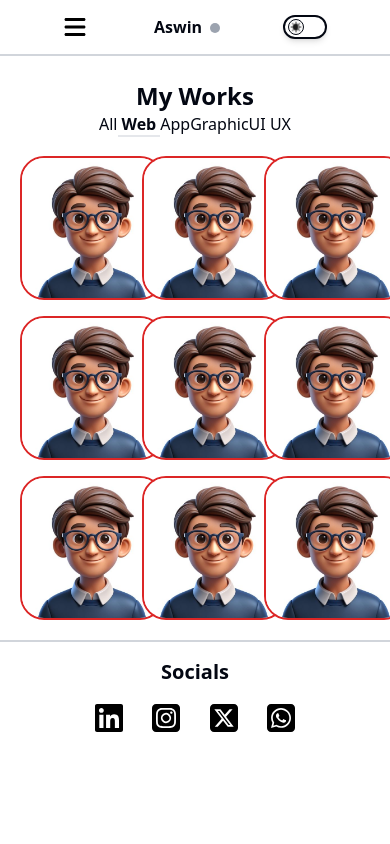
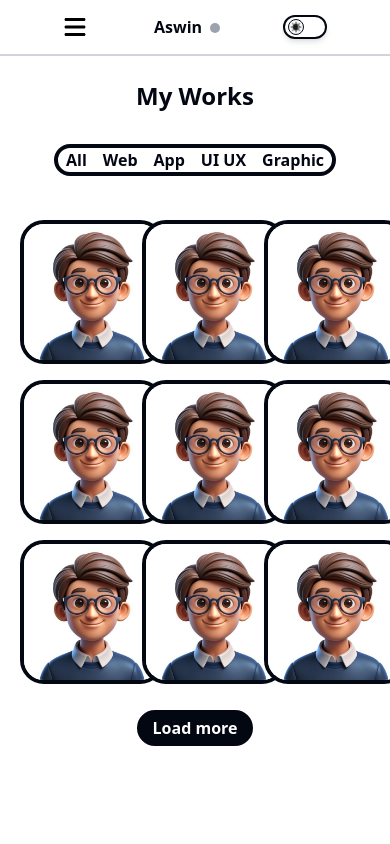
Before and after one commit to aswinss18/My-Personal-Website, a React (Vite) app: page /portfolio in a window 390 px wide. Shown: the top 844 px of the page. Built offline with nearby package versions, Linux system fonts and the light colour scheme.

Commit message:
made the portfolio page responsive

```diff
--- a/src/components/Contact.jsx
+++ b/src/components/Contact.jsx
@@ -113,7 +113,7 @@ export default function Contact() {
               <textarea
                 type="text"
                 placeholder="Message"
-                className="border-2 px-4 py-1 rounded-3xl  placeholder:pt-1  w-[300px] lg:w-[400px]"
+                className="border-2 px-4 py-1 rounded-3xl  placeholder:pt-1 md:w-[260px] w-[300px] lg:w-[370px]"
                 required
               />
             </div>
--- a/src/components/ImagePortfolio.jsx
+++ b/src/components/ImagePortfolio.jsx
@@ -1,8 +1,15 @@
-import React from "react";
+import React, { useContext } from "react";
+import { MyContext } from "./AppLayout";
 
 export default function ImagePortfolio() {
+  const { isLightMode } = useContext(MyContext);
+
   return (
-    <div className="w-[9rem] border-2 border-red-600 rounded-3xl overflow-hidden">
+    <div
+      className={`w-[9rem] border-4 ${
+        isLightMode ? `border-gray-950` : `border-white`
+      } rounded-3xl overflow-hidden transition-all duration-300 ease-in-out hover:scale-105 md:w-[10rem] lg:w-[12rem]`}
+    >
       <img src="/public/images/Avatar.jpeg" alt="" />
     </div>
   );
--- a/src/components/NavLink.jsx
+++ b/src/components/NavLink.jsx
@@ -5,8 +5,8 @@ export default function NavLink({ children, theme }) {
     <div
       className={
         theme
-          ? "font-semibold border-transparent border-b-[2.5px] px-2 text-gray-950 transition-all duration-100 ease-in-out  transform hover:border-b-[2.5px] hover:border-gray-950 "
-          : "font-semibold border-transparent border-b-[2.5px] px-2 text-white transition-all duration-100 ease-in-out  transform hover:border-b-[2.5px] hover:border-white "
+          ? "font-semibold border-transparent border-b-[2.5px] px-2 text-gray-950 transition-all duration-200 ease-in-out  transform hover:border-b-[2.5px] hover:border-gray-950 "
+          : "font-semibold border-transparent border-b-[2.5px] px-2 text-white transition-all duration-200 ease-in-out  transform hover:border-b-[2.5px] hover:border-white "
       }
     >
       {children}
--- a/src/components/Portfolio.jsx
+++ b/src/components/Portfolio.jsx
@@ -2,32 +2,44 @@ import React from "react";
 import ImagePortfolio from "./ImagePortfolio";
 import { useContext } from "react";
 import { MyContext } from "./AppLayout";
+import Button from "./Button";
 
 export default function Portfolio() {
-  const isLightMode = useContext(MyContext);
+  const { isLightMode } = useContext(MyContext);
+  const styleSpan = `font-semibold  transition-all duration-300 ease-in-out px-2 md:py-1 md:pl-4 md:pr-10 md:text-lg
+           ${
+             isLightMode
+               ? `hover:bg-gray-950  hover:text-white `
+               : `hover:bg-white hover:text-gray-950`
+           } `;
+  return (
+    <div className="w-[100vw] h-[100vh]  flex flex-col items-center  relative mb-16">
+      <h1 className="text-2xl font-bold mt-[5rem] absolute  ">My Works</h1>{" "}
+      <div className="flex flex-col items-center  md:items-start md:absolute  mt-[6rem]">
+        <div
+          className={`${
+            isLightMode ? `border-gray-950` : `border-white`
+          } mt-12 flex   md:flex-col  border-4 rounded-3xl overflow-hidden md:absolute md:left-[-8rem] md:ml-2`}
+        >
+          <span className={styleSpan}>All</span>
+          <span className={styleSpan}>Web</span>
+          <span className={styleSpan}>App</span>
+          <span className={styleSpan}>UI UX</span>
+          <span className={styleSpan}>Graphic</span>
+        </div>
 
-  return (
-    <div className="w-[100vw] h-fit mt-[5rem] flex flex-col items-center  ">
-      <div>
-        <h1 className="text-2xl font-bold">My Works</h1>
-      </div>
-      <div className="">
-        <span className="">All</span>
-        <span
-          className={`font-semibold px-1 border-b-[2.5px]  transition-all duration-200 ease-in-out  transform hover:border-b-[2.5px] ${
-            isLightMode ? `hover:border-gray-950` : `hover:border-white`
-          } `}
-        >
-          Web
-        </span>
-        <span>App</span>
-        <span>Graphic</span>
-        <span>UI UX</span>
-      </div>
-      <div className="grid grid-cols-3 px-5 py-5  gap-4 ">
-        <ImagePortfolio /> <ImagePortfolio /> <ImagePortfolio />{" "}
-        <ImagePortfolio /> <ImagePortfolio /> <ImagePortfolio />{" "}
-        <ImagePortfolio /> <ImagePortfolio /> <ImagePortfolio />
+        <div className="grid grid-cols-3 px-5 py-5  gap-4 mt-6 ">
+          <ImagePortfolio /> <ImagePortfolio /> <ImagePortfolio />{" "}
+          <ImagePortfolio /> <ImagePortfolio /> <ImagePortfolio />{" "}
+          <ImagePortfolio /> <ImagePortfolio /> <ImagePortfolio />
+        </div>
+        <div className="md:absolute md:top-[15rem] md:left-[-116px] ">
+          {isLightMode ? (
+            <Button type="primary">Load more</Button>
+          ) : (
+            <Button type="secondary">Load more</Button>
+          )}
+        </div>
       </div>
     </div>
   );
```
